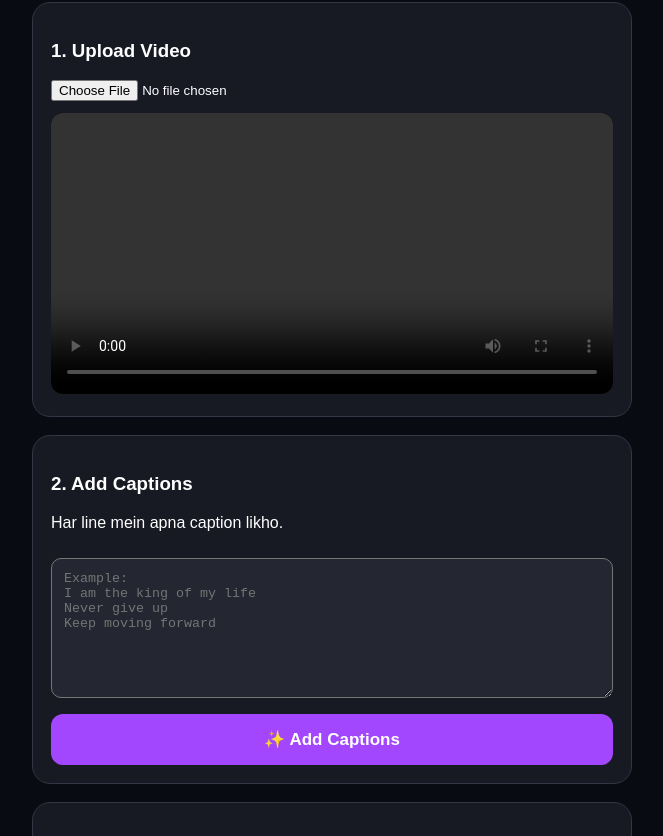
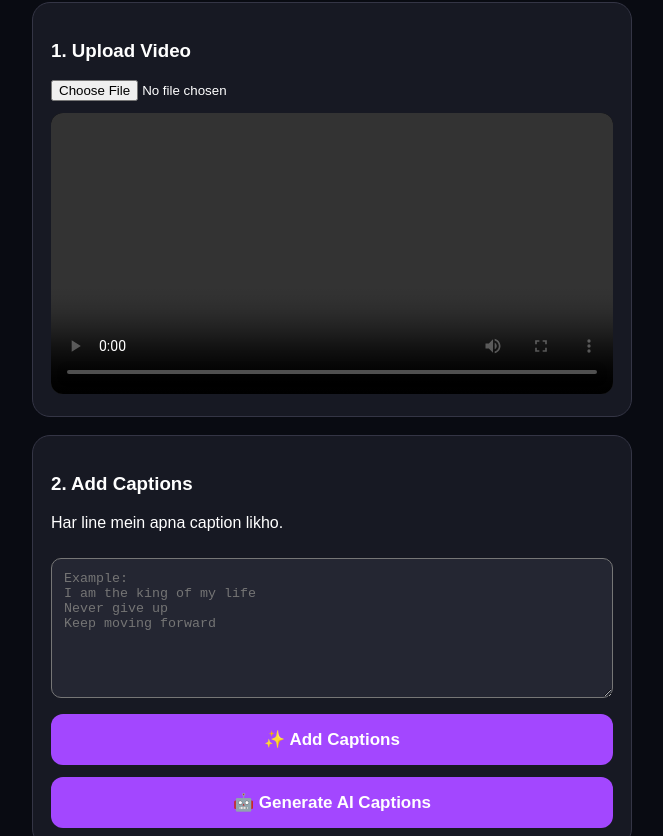
Before and after one commit to pulakdj90-cpu/clipai-studio, a plain HTML site: page captions-maker.html in a window 1280 px wide. Shown: the part 94-930 px from the top of the page, without its empty margins (308-971 px from the left). Drawn offline with Linux system fonts and the light colour scheme.

Commit message:
Update captions-maker.html

```diff
--- a/captions-maker.html
+++ b/captions-maker.html
@@ -81,7 +81,7 @@ I am the king of my life
 Never give up
 Keep moving forward"></textarea>
 
-<button onclick="addCaptions()">✨ Add Captions</button>
+<button onclick="addCaptions()">✨ Add Captions</button> <button onclick="generateAICaptions()">🤖 Generate AI Captions</button>
 </div>
 
 <div class="card">
@@ -151,6 +151,7 @@ function downloadCaptions() {
 
   status.innerText = "Captions downloaded ✅";
 }
+
 </script>
 </body>
 </html>
```
